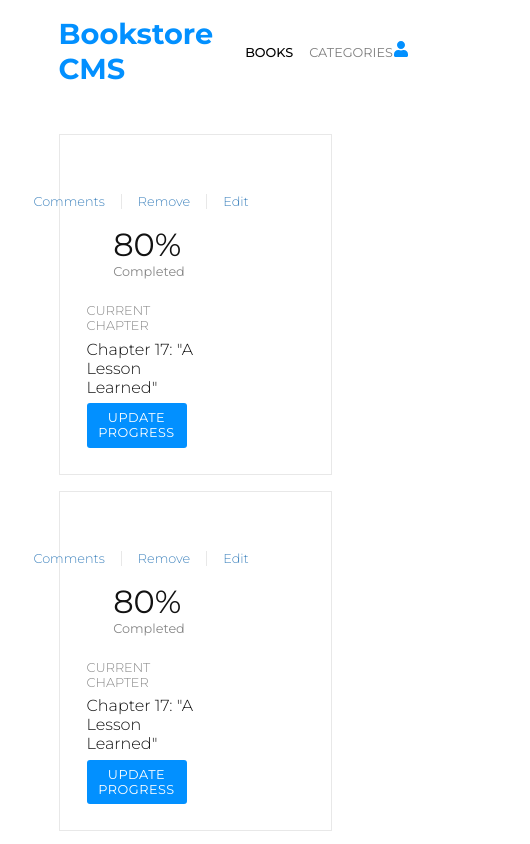
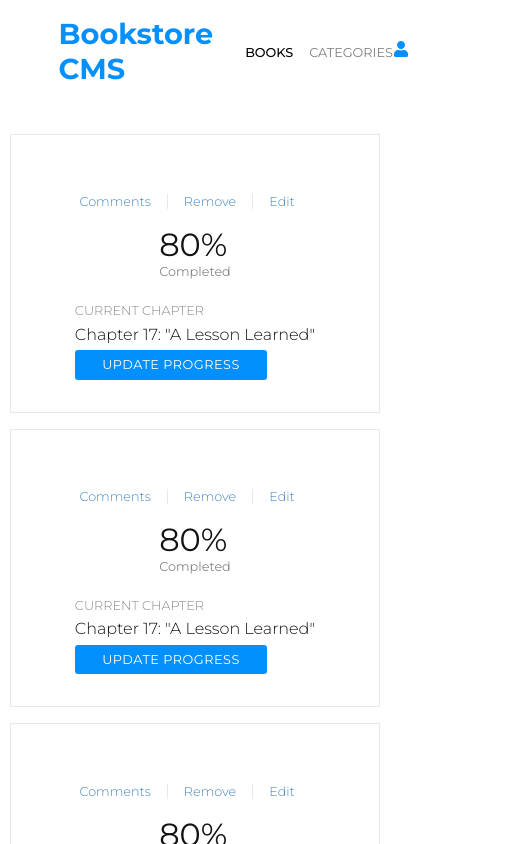
Before and after one commit to kwesiObuobi/bookstore, a React (Create React App) app: page / in a window 390 px wide. Shown: the top 844 px of the page, 530 px wide, since content can reach past the window. Built offline with nearby package versions, Linux system fonts and the light colour scheme; no server answers.

Commit message:
Refactor flex-direction for Book Form on mobile devices

```diff
--- a/src/styles/addBook.css
+++ b/src/styles/addBook.css
@@ -35,3 +35,10 @@
   margin-left: 1.5rem;
   text-transform: capitalize;
 }
+
+@media screen and (max-width: 600px) {
+  .add-book-container form {
+    display: flex;
+    flex-direction: column;
+  }
+}
--- a/src/styles/bookCard.css
+++ b/src/styles/bookCard.css
@@ -100,6 +100,9 @@
 @media screen and (max-width: 900px) {
   .book-card {
     flex-direction: column;
+    width: var(--container-sm);
+    justify-content: center;
+    padding: 2rem;
   }
 
   .book-details {
```
